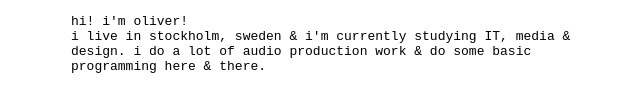
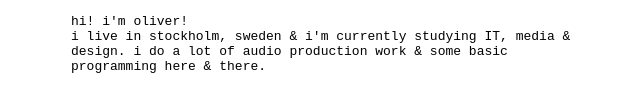
Before and after one commit to niceknowingyou/oliver-personal-page, a plain HTML site: page index.html in a window 1280 px wide. Shown: the part 533-644 px from the top of the page, 319-959 px from the left. Drawn offline with Linux system fonts and the light colour scheme.

Commit message:
little typo

```diff
--- a/index.html
+++ b/index.html
@@ -18,7 +18,7 @@
   <a href="entries.html">/entries</a>
   <img src="image.jpg" alt="image of me" width="500" height="500">
   <p>hi! i'm oliver!</br>i live in stockholm, sweden & i'm currently studying IT, media & design.
-    i do a lot of audio production work & do some basic programming here & there.</p>
+    i do a lot of audio production work & some basic programming here & there.</p>
   </body>
 
 </html>
```
